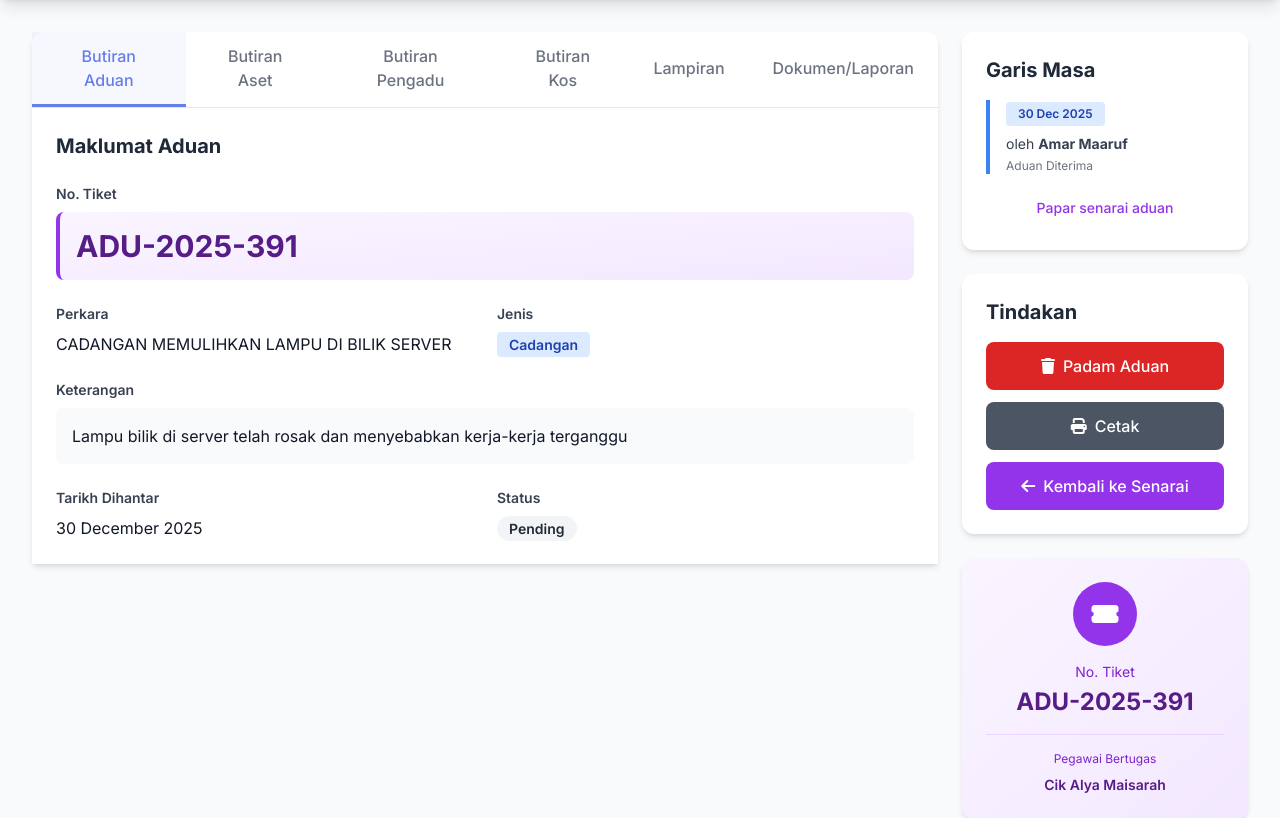
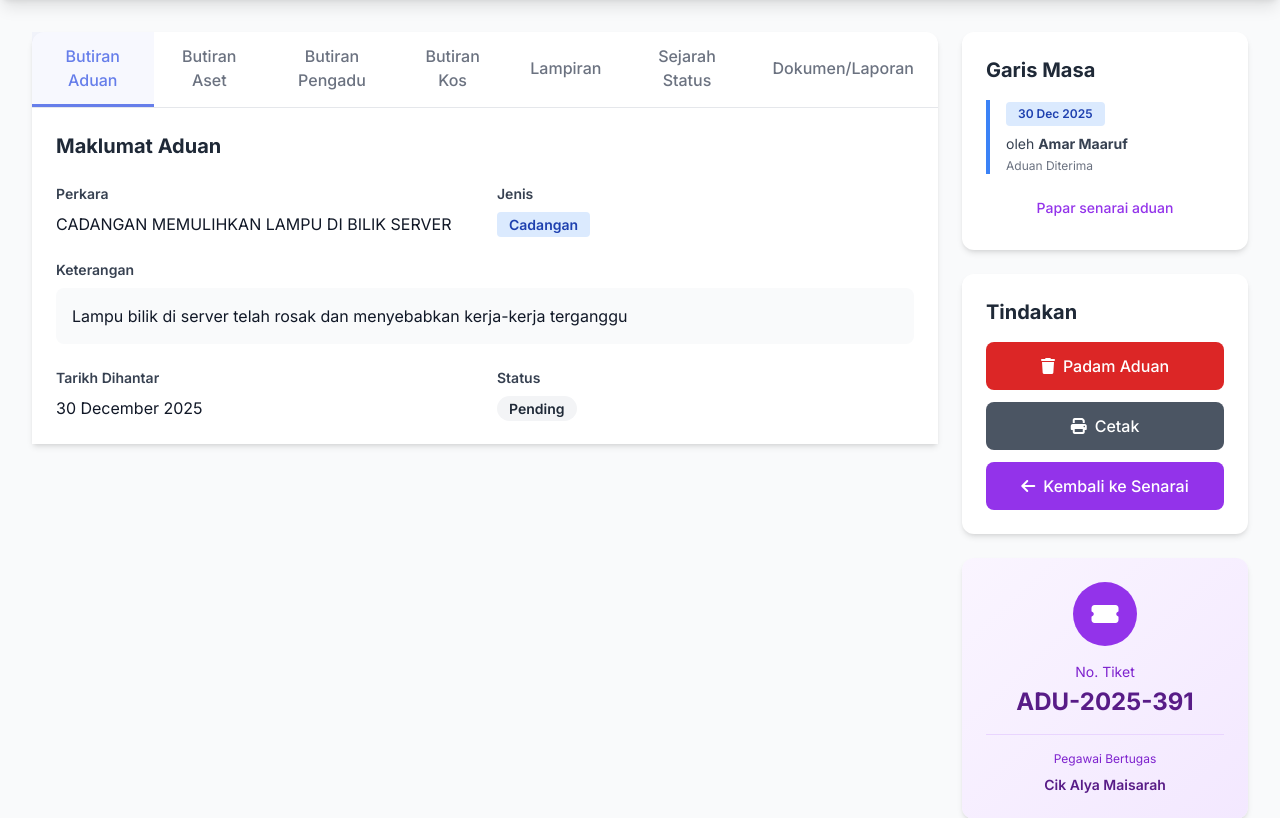
Before and after one commit to alyazone/helpdesk, a PHP site: page /helpdesk/admin/view_complaint.php?id=17 in a window 1280 px wide. Shown: the part 64-882 px from the top of the page. Run offline with PHP 8.4, Linux system fonts and the light colour scheme; a user stored in the database is signed in; data comes from the database, SQL or seed files in the repository; some libraries are stand-ins or nearby versions.

Commit message:
Revert "Remove status history section and display ticket number in complaint …"

```diff
--- a/admin/view_complaint.php
+++ b/admin/view_complaint.php
@@ -160,6 +160,9 @@ $user = getUser();
                         <button class="tab-button" onclick="switchTab(event, 'tab-lampiran')">
                             Lampiran
                         </button>
+                        <button class="tab-button" onclick="switchTab(event, 'tab-sejarah')">
+                            Sejarah Status
+                        </button>
                         <button class="tab-button" onclick="switchTab(event, 'tab-dokumen')">
                             Dokumen/Laporan
                         </button>
@@ -172,13 +175,6 @@ $user = getUser();
                             <h3 class="text-xl font-bold text-gray-800 mb-6">Maklumat Aduan</h3>
 
                             <div class="grid grid-cols-1 md:grid-cols-2 gap-6">
-                                <div class="md:col-span-2">
-                                    <label class="block text-sm font-semibold text-gray-700 mb-2">No. Tiket</label>
-                                    <div class="p-4 bg-gradient-to-br from-purple-50 to-purple-100 rounded-lg border-l-4 border-purple-600">
-                                        <p class="text-3xl font-bold text-purple-900"><?php echo htmlspecialchars($complaint['ticket_number']); ?></p>
-                                    </div>
-                                </div>
-
                                 <div>
                                     <label class="block text-sm font-semibold text-gray-700 mb-2">Perkara</label>
                                     <p class="text-gray-900"><?php echo htmlspecialchars($complaint['perkara']); ?></p>
@@ -447,6 +443,42 @@ $user = getUser();
                             <div class="text-center py-8 text-gray-500">
                                 <i class="fas fa-paperclip text-4xl mb-2"></i>
                                 <p>Tiada lampiran untuk aduan ini</p>
+                            </div>
+                            <?php endif; ?>
+                        </div>
+
+                        <!-- Sejarah Status -->
+                        <div id="tab-sejarah" class="tab-content">
+                            <h3 class="text-xl font-bold text-gray-800 mb-6">Sejarah Status</h3>
+
+                            <?php if (!empty($status_history)): ?>
+                            <div class="space-y-4">
+                                <?php foreach ($status_history as $history): ?>
+                                <div class="flex gap-4 p-4 bg-gray-50 rounded-lg">
+                                    <div class="flex-shrink-0">
+                                        <div class="w-10 h-10 bg-purple-100 rounded-full flex items-center justify-center">
+                                            <i class="fas fa-history text-purple-600"></i>
+                                        </div>
+                                    </div>
+                                    <div class="flex-1">
+                                        <p class="font-semibold text-gray-800"><?php echo ucfirst(str_replace('_', ' ', $history['status'])); ?></p>
+                                        <?php if (!empty($history['keterangan'])): ?>
+                                        <p class="text-gray-700 text-sm mt-1"><?php echo htmlspecialchars($history['keterangan']); ?></p>
+                                        <?php endif; ?>
+                                        <p class="text-xs text-gray-500 mt-1">
+                                            <?php echo date('d F Y, H:i', strtotime($history['created_at'])); ?>
+                                            <?php if (!empty($history['changed_by_name'])): ?>
+                                                oleh <?php echo htmlspecialchars($history['changed_by_name']); ?>
+                                            <?php endif; ?>
+                                        </p>
+                                    </div>
+                                </div>
+                                <?php endforeach; ?>
+                            </div>
+                            <?php else: ?>
+                            <div class="text-center py-8 text-gray-500">
+                                <i class="fas fa-clock text-4xl mb-2"></i>
+                                <p>Tiada sejarah status</p>
                             </div>
                             <?php endif; ?>
                         </div>
```
